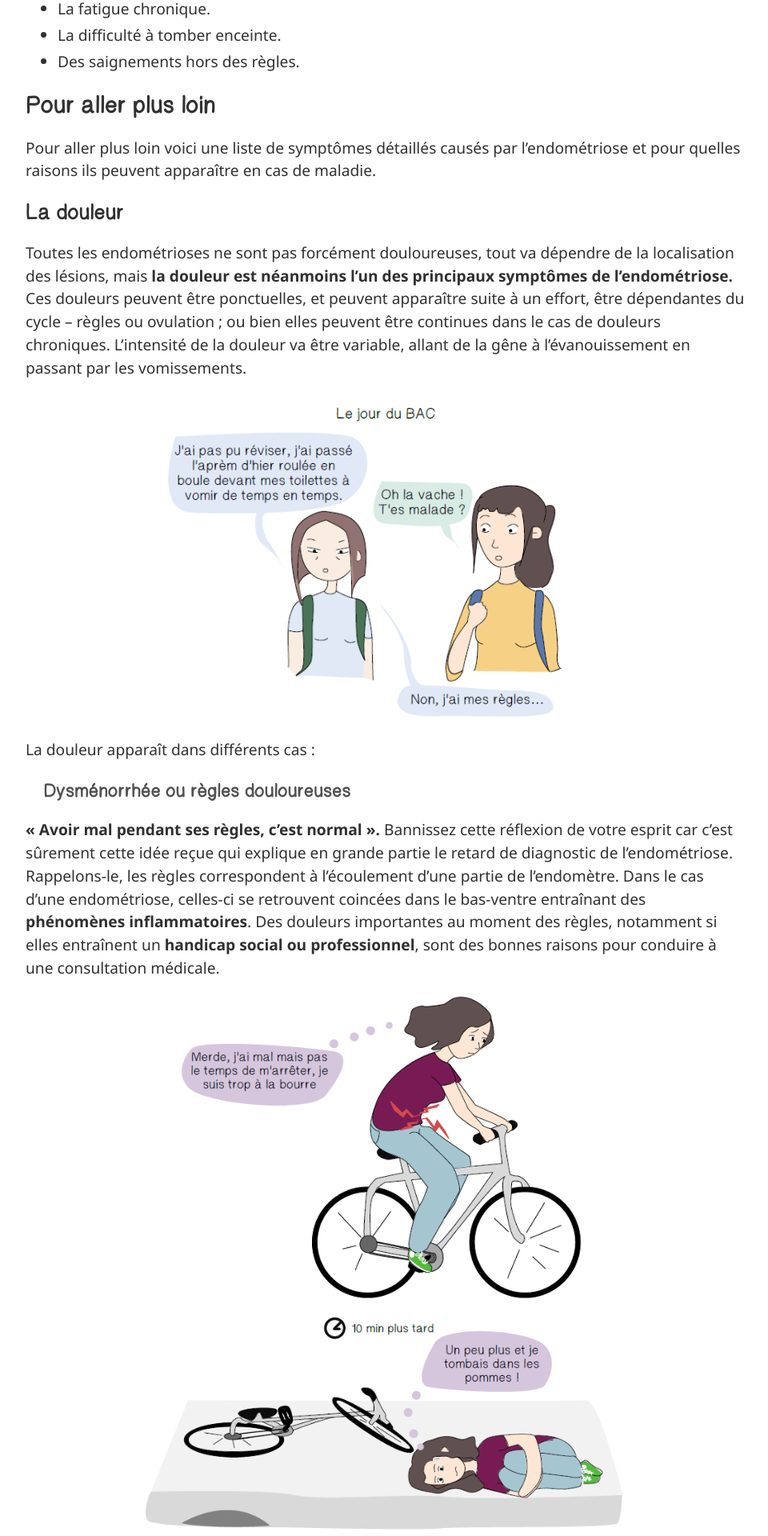
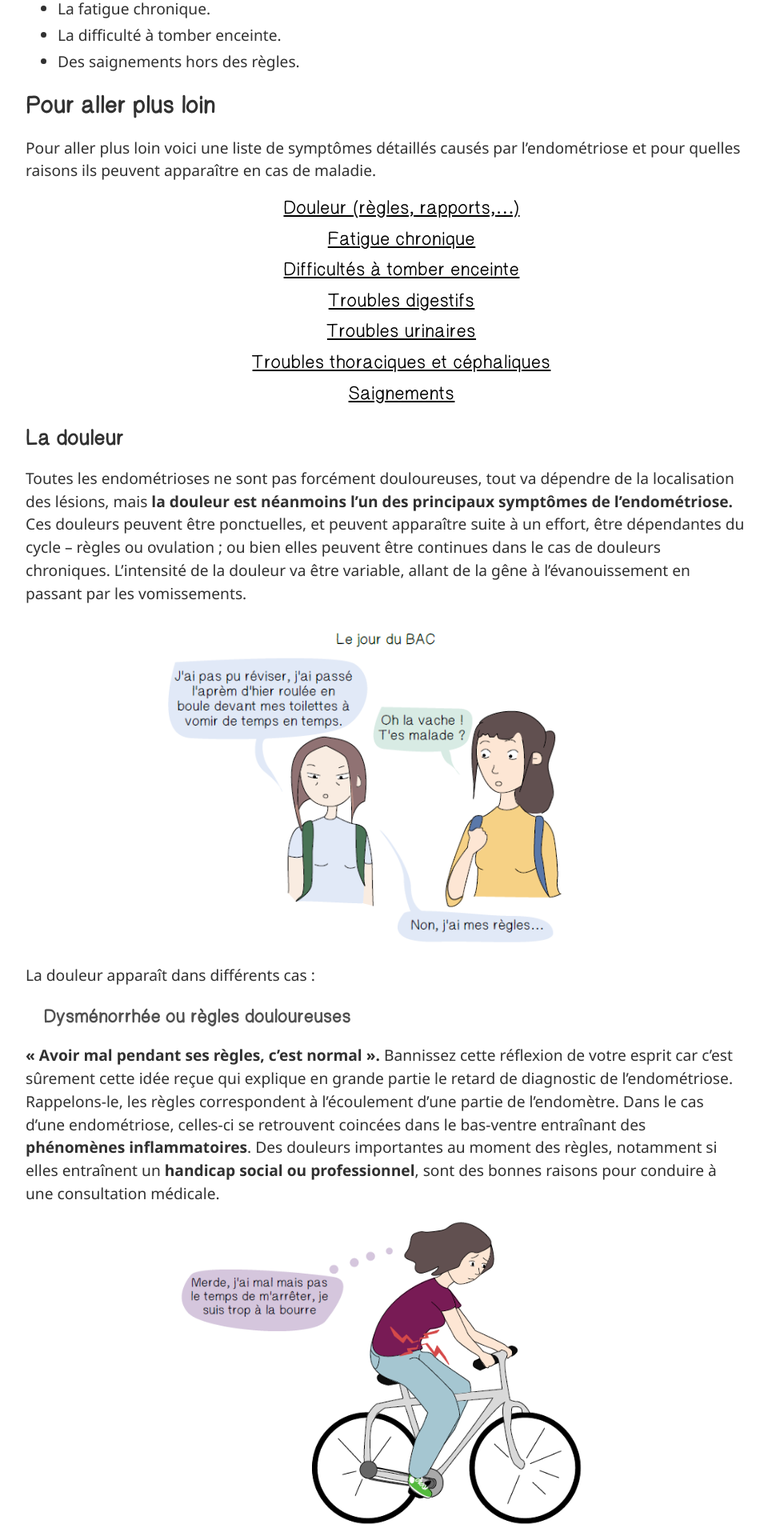
Before and after one commit to IzzDesign/old.endonymous.fr, a Jekyll site: the page built from _posts/2018-10-14-l-endometriose-symptomes.md, in a window 1280 px wide. Shown: the part 2467-4387 px from the top of the page at 80% size, without its empty margins (158-1118 px from the left). Built offline with Jekyll 4.4.1, drawn with Linux system fonts in a browser that asks for light colours; comment, search, counter and statistics services are not loaded.

Commit message:
rajout sommaire symptômes

```diff
--- a/_posts/2018-10-14-l-endometriose-symptomes.md
+++ b/_posts/2018-10-14-l-endometriose-symptomes.md
@@ -34,6 +34,18 @@ Voici les principaux symptômes qui pourraient faire penser à une endométriose
 ## Pour aller plus loin
 Pour aller plus loin voici une liste de symptômes détaillés causés par l’endométriose et pour quelles raisons ils peuvent apparaître en cas de maladie.
 
+<ul class="sommaire">
+    <li><a href="#douleur">Douleur (règles, rapports,…)</a></li>
+    <li><a href="#fatigue">Fatigue chronique</a></li>
+    <li><a href="#enceinte">Difficultés à tomber enceinte</a></li>
+    <li><a href="#digestifs">Troubles digestifs</a></li>
+    <li><a href="#urinaire">Troubles urinaires</a></li>
+    <li><a href="#thoraciques">Troubles thoraciques et céphaliques</a></li>
+    <li><a href="#saignements">Saignements</a></li>
+
+</ul>
+
+<div id="douleur"></div>
 ### La douleur
 Toutes les endométrioses ne sont pas forcément douloureuses, tout va dépendre de la localisation des lésions, mais **la douleur est néanmoins l'un des principaux symptômes de l'endométriose.** Ces douleurs peuvent être ponctuelles, et peuvent apparaître suite à un effort, être dépendantes du cycle -- règles ou ovulation ; ou bien elles peuvent être continues dans le cas de douleurs chroniques. L'intensité de la douleur va être variable, allant de la gêne à l'évanouissement en passant par les vomissements.
 
@@ -58,6 +70,7 @@ Même en dehors des règles, les patientes atteintes d'endométriose peuvent res
 #### Dyspareunie profonde
 La dyspareunie profonde est une douleur ressentie dans le bas-ventre **lors de rapports sexuels avec pénétration**[^dyspareunie]. La présence de lésions d'endométrioses peut, si elles sont mal placées, entraîner une gêne sexuelle plus ou moins importante, ces douleurs pouvant varier en intensité en fonction de la position.
 
+<div id="fatigue"></div>
 ### Asthénie intense ou Fatigue Chronique
 L'asthénie intense ou fatigue chronique est une sensation d'épuisement persistant malgré le repos[^asthenie]. Cet état peut entraîner un handicap social et professionnel, de l'isolement, de la dépression, une fragilité immunitaire, un sentiment de malaise après un effort, un sommeil non réparateur, des douleurs musculaires, des maux de tête, des troubles digestifs…
 
@@ -66,6 +79,7 @@ L'asthénie intense ou fatigue chronique est une sensation d'épuisement persist
 Des recherches[^fatigue] ont été faites dans le cas de fatigue chronique pour des patientes avec de l'endométriose. DDes tests ont démontré que 50,7% des femmes malades d'endométriose souffrent de fatigue contre 22,4% de femmes non touchées par de l'endométriose. Les chercheurs avancent qu'une des raisons possibles de la fatigue causée par l'endométriose -- en dehors de certains facteurs tels que l'insomnie ou la douleur -- pourrait être l'activation des cytokines (cellules du système immunitaire) lors des phénomènes inflammatoires pendant les crises d'endométriose. Ces protéines, les cytokines, permettent l'activation du système immunitaire et jouent un rôle lors de la fatigue chronique. De plus, une autre explication pourrait être que le fort stress causé par la maladie résulterait en une fatigue surrénale -- provoquée par une trop grande sollicitation des glandes surrénales, qui aident le corps à réguler le stress[^fatigue2].
 Je vous invite à lire un article intéressant qui explique très bien la fatigue ressentie lors d'une maladie chronique : [la théorie des cuillères](http://cdn.totalcomputersusa.com/butyoudontlooksick.com/uploads/2010/09/La-Theorie-des-cuilleres.pdf) écrite par Christine Miserandino sur son site [But you don't look sick](https://butyoudontlooksick.com).
 
+<div id="enceinte"></div>
 ### Difficultés à tomber enceinte
 **30 à 50% des patientes atteintes d’une endométriose** seront confrontées à des problèmes de stérilité et d'infertilité[^fertile]. L'endométriose peut altérer tout un tas de mécanismes reproductifs, ce qui peut empêcher que bébé arrive à bord.
 #### Les endométriomes
@@ -82,12 +96,14 @@ L'endométriose peut également créer un environnement défavorable à l'implan
 Les lésions d'endométriose peuvent également sécréter des substances toxiques pouvant affecter ovocyte et spermatozoïdes[^fertile].
 Pour avoir une chance de tomber enceinte, certaines patientes doivent se tourner vers des techniques de PMA -- Procréation Médicalement Assistée.
 
+<div id="digestifs"></div>
 ### Trouble digestifs et Dyschésie
 Parmi les organes digestifs les plus fréquemment atteints par des lésions on compte le rectum, le côlon (sigmoïde) et l’intestin grêle, mais l'endométriose peut être également présente sur l'appendice, le foie, la rate, l'estomac, le péritoine… [^digestif]
 La présence de ces nodules peut causer des troubles gastro-intestinaux se manifestant par des ballonnements douloureux, des crises de constipation, d’intense diarrhées[^intestin] ainsi que de la dyschésie -- douleurs en allant à la selle[^dyschesie].
 
 <img src="/assets/images/articles/symptomes/caca.png" alt="dessin troubles digestifs" class="center">
 
+<div id="urinaire"></div>
 ### Troubles urinaires
 #### Endométriose urétérale
 Les **nodules d'endométrioses** se forment au niveau des uretères -- conduits situés entre les reins et la vessie -- et peuvent les obstruer, entraînant une symptomatologie de **type colique néphrétique voire une hyponéphrose**[^hypo] qui sont des symptômes douloureux dus à la présence d'un obstacle dans les voies urinaires causant l'augmentation de pression dans les voies urinaires et dans le rein.
@@ -95,6 +111,7 @@ Les **nodules d'endométrioses** se forment au niveau des uretères -- conduits
 #### Endométriose vésicale
 La présence de tissu endométrial au niveau de la vessie est relativement rare (5% des endométrioses) mais entraîne de fortes douleurs pelviennes ainsi que des **dysuries (douleurs à la miction)** ou une **pollakiurie (envie d’uriner fréquente)** ainsi que parfois du sang dans les urines[^digestif].
 
+<div id="thoraciques"></div>
 ### Douleurs thoraciques et/ou céphaliques
 Les nodules d'endométriose se situent généralement dans l'abdomen mais dans de rares cas il se situent près des poumons ou, encore plus rare, dans le cerveau. Il existe même dans le monde quelques cas d'endométriose lacrymale (1 cas en France).[^lacrymal]
 
@@ -105,6 +122,7 @@ Les douleurs interviennent alors dans ces zones avec comme symptômes dans le ca
 * Toux persistantes, pouvant engendrer la présence de sang dans votre bouche.
 Ces lésions peuvent entraîner un pneumothorax qui est un décollement de la plèvre --  membrane thoracique très fine située entre la cage thoracique et les poumons.
 
+<div id="saignements"></div>
 ### Saignements
 #### Métrorragie
 Saignement de l'utérus en dehors des périodes de règles.
--- a/_sass/hydeout/_base.scss
+++ b/_sass/hydeout/_base.scss
@@ -76,6 +76,18 @@ th {
 
 th {
   text-align: left;
+}
+
+ul.sommaire{
+  list-style: none;
+  font-family: "helvetihandmedium";
+  text-align: center;
+  a{
+    color: black;
+    text-decoration: underline;
+    font-size: 1.2em;
+
+  }
 }
 
 tbody tr:nth-child(odd) td,
```
